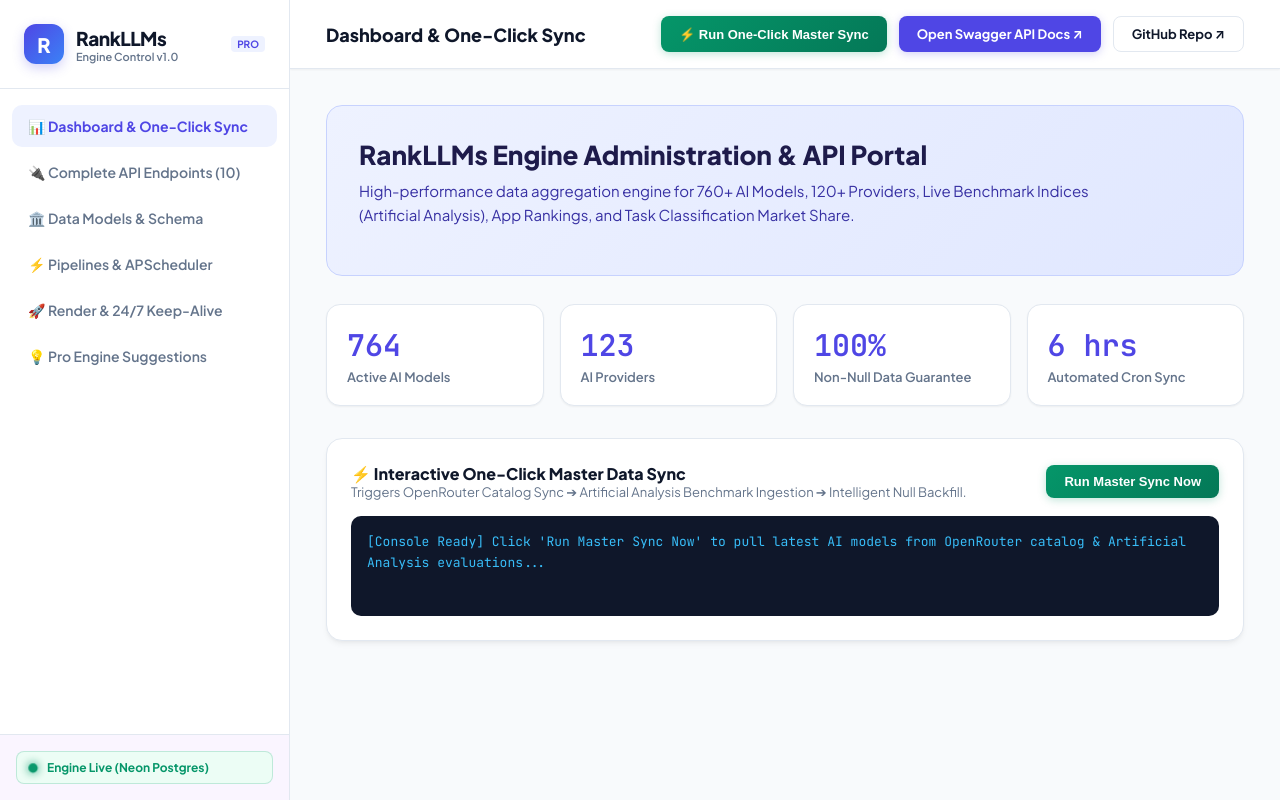
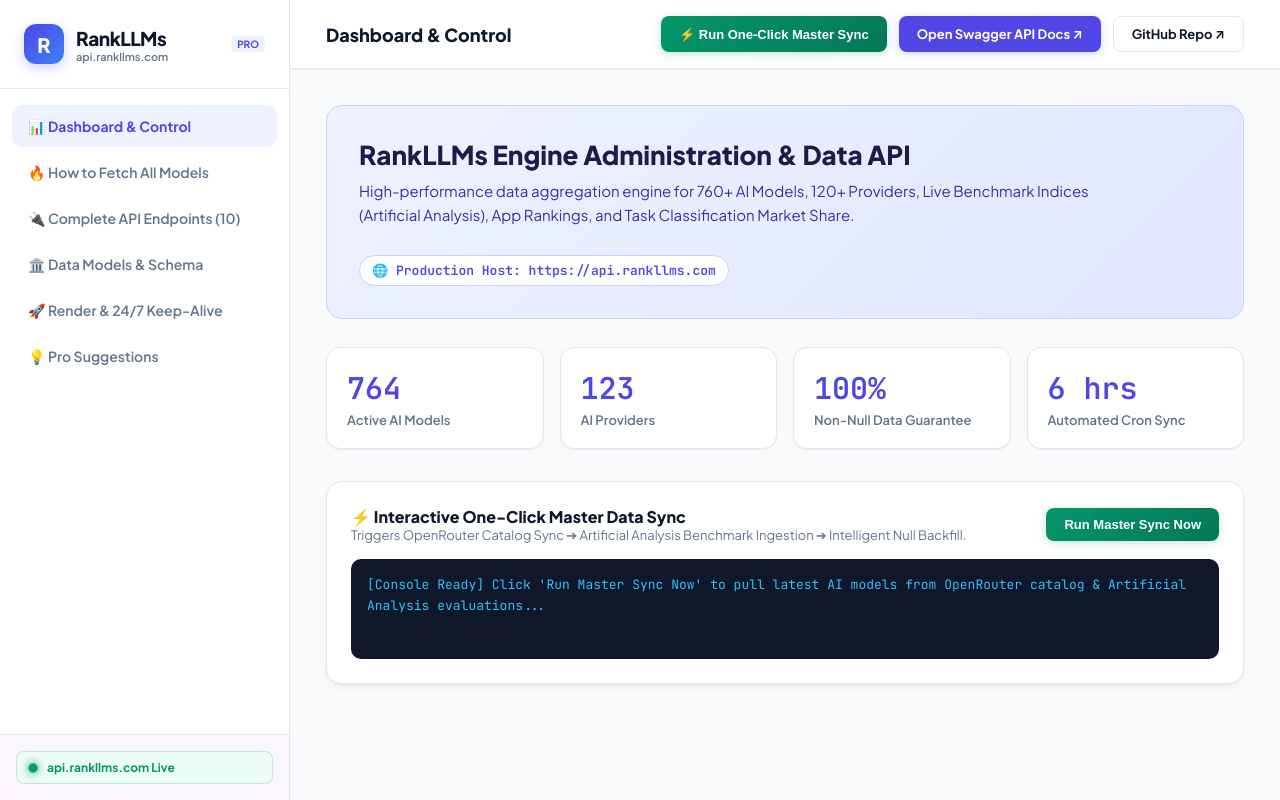
Before and after one commit to Luckyyaduvanshiofficial/rankllms-engine, a Django app: page / in a window 1280 px wide. Run offline with Django 5.2, Linux system fonts and the light colour scheme.

Commit message:
Allow limit=1000 for fetching all models, remove dataset export suggestion, and update api.rankllms.com domain references

```diff
--- a/llms/api.py
+++ b/llms/api.py
@@ -157,8 +157,9 @@
     min_context: Optional[int] = None
     max_prompt_price_1m: Optional[float] = None
     ordering: Optional[str] = "-intelligence_index"
-    limit: int = Field(50, ge=1, le=200)
+    limit: int = Field(50, ge=1, le=1000)
     offset: int = Field(0, ge=0)
+
 
 
 # API Endpoints
--- a/llms/templates/docs_portal.html
+++ b/llms/templates/docs_portal.html
@@ -16,18 +16,14 @@
       --border-focus: #CBD5E1;
       --text-main: #0F172A;
       --text-muted: #64748B;
-      --text-light: #94A3B8;
       --accent-indigo: #4F46E5;
       --accent-indigo-light: #EEF2FF;
       --accent-emerald: #059669;
       --accent-emerald-light: #ECFDF5;
-      --accent-sky: #0284C7;
-      --accent-amber: #D97706;
       --badge-get: #059669;
       --badge-post: #2563EB;
       --shadow-sm: 0 1px 2px 0 rgba(0, 0, 0, 0.05);
       --shadow-md: 0 4px 6px -1px rgba(0, 0, 0, 0.05), 0 2px 4px -2px rgba(0, 0, 0, 0.05);
-      --shadow-lg: 0 10px 15px -3px rgba(0, 0, 0, 0.05), 0 4px 6px -4px rgba(0, 0, 0, 0.05);
       --font-sans: 'Plus Jakarta Sans', -apple-system, BlinkMacSystemFont, sans-serif;
       --font-mono: 'JetBrains Mono', monospace;
     }
@@ -214,7 +210,6 @@
       color: var(--text-main);
       border: 1px solid var(--border-color);
     }
-    .btn-gh:hover { background: var(--bg-body); }
 
     .content-area {
       padding: 36px;
@@ -234,11 +229,25 @@
       border-radius: 16px;
       padding: 32px;
       margin-bottom: 28px;
-      position: relative;
-      overflow: hidden;
     }
     .hero-banner h1 { font-size: 26px; font-weight: 800; color: #1E1B4B; margin-bottom: 8px; }
     .hero-banner p { color: #3730A3; font-size: 15px; line-height: 1.6; max-width: 780px; }
+
+    /* Domain Pill */
+    .domain-badge {
+      display: inline-flex;
+      align-items: center;
+      gap: 8px;
+      padding: 6px 12px;
+      background: #FFF;
+      border: 1px solid #C7D2FE;
+      border-radius: 20px;
+      font-family: var(--font-mono);
+      font-size: 13px;
+      font-weight: 700;
+      color: var(--accent-indigo);
+      margin-top: 12px;
+    }
 
     /* Stats Grid */
     .stats-grid {
@@ -330,10 +339,7 @@
       color: #E2E8F0;
       overflow-x: auto;
       margin-top: 10px;
-      position: relative;
     }
-    .code-keyword { color: #F472B6; }
-    .code-string { color: #34D399; }
 
     .btn-test {
       margin-top: 12px;
@@ -357,7 +363,7 @@
       font-size: 12px;
       border-radius: 8px;
       display: none;
-      max-height: 200px;
+      max-height: 250px;
       overflow-y: auto;
     }
 
@@ -400,14 +406,17 @@
       <div class="brand-icon">R</div>
       <div>
         <div class="brand-text">RankLLMs</div>
-        <div style="font-size:11px; color:var(--text-muted); font-weight:600;">Engine Control v1.0</div>
+        <div style="font-size:11px; color:var(--text-muted); font-weight:600;">api.rankllms.com</div>
       </div>
       <span class="brand-tag">PRO</span>
     </div>
 
     <nav class="nav-tabs">
       <button class="nav-btn active" onclick="switchTab(this, 'overview')">
-        📊 Dashboard & One-Click Sync
+        📊 Dashboard & Control
+      </button>
+      <button class="nav-btn" onclick="switchTab(this, 'fetch-all')">
+        🔥 How to Fetch All Models
       </button>
       <button class="nav-btn" onclick="switchTab(this, 'all-routes')">
         🔌 Complete API Endpoints (10)
@@ -415,21 +424,18 @@
       <button class="nav-btn" onclick="switchTab(this, 'architecture')">
         🏛️ Data Models & Schema
       </button>
-      <button class="nav-btn" onclick="switchTab(this, 'pipelines')">
-        ⚡ Pipelines & APScheduler
-      </button>
       <button class="nav-btn" onclick="switchTab(this, 'deployment')">
         🚀 Render & 24/7 Keep-Alive
       </button>
       <button class="nav-btn" onclick="switchTab(this, 'suggestions')">
-        💡 Pro Engine Suggestions
+        💡 Pro Suggestions
       </button>
     </nav>
 
     <div class="sidebar-footer">
       <div class="status-pill">
         <div class="pulse-dot"></div>
-        Engine Live (Neon Postgres)
+        api.rankllms.com Live
       </div>
     </div>
   </aside>
@@ -437,7 +443,7 @@
   <!-- Main Area -->
   <main>
     <header>
-      <div class="header-title" id="page-title">Dashboard & One-Click Sync</div>
+      <div class="header-title" id="page-title">Dashboard & Control</div>
       <div class="quick-links">
         <button class="btn-action btn-sync" id="top-sync-btn" onclick="triggerMasterSync()">
           ⚡ Run One-Click Master Sync
@@ -449,11 +455,12 @@
 
     <div class="content-area">
 
-      <!-- TAB 1: DASHBOARD & ONE-CLICK SYNC -->
+      <!-- TAB 1: DASHBOARD & CONTROL -->
       <section id="tab-overview" class="tab-content active">
         <div class="hero-banner">
-          <h1>RankLLMs Engine Administration & API Portal</h1>
+          <h1>RankLLMs Engine Administration & Data API</h1>
           <p>High-performance data aggregation engine for 760+ AI Models, 120+ Providers, Live Benchmark Indices (Artificial Analysis), App Rankings, and Task Classification Market Share.</p>
+          <div class="domain-badge">🌐 Production Host: https://api.rankllms.com</div>
         </div>
 
         <!-- Stat Counters -->
@@ -493,21 +500,58 @@
         </div>
       </section>
 
-      <!-- TAB 2: COMPLETE API ROUTES -->
+      <!-- TAB 2: HOW TO FETCH ALL MODELS VIA API -->
+      <section id="tab-fetch-all" class="tab-content">
+        <h2>🔥 How to Fetch All Models via API</h2>
+        <p>You can query all 760+ AI models from <code>https://api.rankllms.com/api/v1/models</code> in a single API call by specifying <code>limit=1000</code>.</p>
+
+        <h3>1. Using cURL (Terminal)</h3>
+        <div class="code-block">curl -X GET "https://api.rankllms.com/api/v1/models?limit=1000"</div>
+
+        <h3>2. Using JavaScript (Next.js / React / Node.js)</h3>
+        <div class="code-block">
+async function fetchAllModels() {
+  const response = await fetch('https://api.rankllms.com/api/v1/models?limit=1000');
+  const models = await response.json();
+  console.log(`Fetched ${models.length} AI models from api.rankllms.com!`);
+  return models;
+}
+        </div>
+
+        <h3>3. Using Python (requests)</h3>
+        <div class="code-block">
+import requests
+
+url = "https://api.rankllms.com/api/v1/models"
+params = {"limit": 1000}
+
+response = requests.get(url, params=params)
+models = response.json()
+
+print(f"Total Models Received: {len(models)}")
+for m in models[:5]:
+    print(f"- {m['name']} ({m['provider']['name']}): Intel Index {m['benchmark']['intelligence_index']}")
+        </div>
+
+        <h3>4. Live API Test (Fetch All 764 Models Right Now)</h3>
+        <button class="btn-test" onclick="testEndpoint('/api/v1/models?limit=1000', 'res-fetch-all')">Fetch All Models Live ➔</button>
+        <div class="test-result-box" id="res-fetch-all"></div>
+      </section>
+
+      <!-- TAB 3: COMPLETE API ROUTES -->
       <section id="tab-all-routes" class="tab-content">
         <h2>Complete REST API Catalog (All Endpoints)</h2>
-        <p>All endpoints are documented below. You can test live API responses directly using the <strong>Try Endpoint</strong> button.</p>
 
         <!-- Route 1: GET /ping -->
         <div class="endpoint-card">
           <div class="endpoint-header">
             <span class="method-badge method-get">GET</span>
             <span class="endpoint-path">/ping</span>
-            <span class="endpoint-desc">Render & Uptime Keep-Alive Ping</span>
+            <span class="endpoint-desc">Render Keep-Alive Ping</span>
           </div>
           <div class="endpoint-body">
-            <p>Ultra-fast 1ms ping endpoint used by UptimeRobot, Cron-Job.org, or Render to keep instance awake 24/7.</p>
-            <div class="code-block">curl -X GET "http://localhost:8000/ping"</div>
+            <p>1ms ping endpoint used by UptimeRobot, Cron-Job.org, or Render to keep instance awake 24/7.</p>
+            <div class="code-block">curl -X GET "https://api.rankllms.com/ping"</div>
             <button class="btn-test" onclick="testEndpoint('/ping', 'res-ping')">Try Endpoint Live ➔</button>
             <div class="test-result-box" id="res-ping"></div>
           </div>
@@ -522,7 +566,7 @@
           </div>
           <div class="endpoint-body">
             <p>Render load-balancer health check probe endpoint.</p>
-            <div class="code-block">curl -X GET "http://localhost:8000/healthz"</div>
+            <div class="code-block">curl -X GET "https://api.rankllms.com/healthz"</div>
             <button class="btn-test" onclick="testEndpoint('/healthz', 'res-healthz')">Try Endpoint Live ➔</button>
             <div class="test-result-box" id="res-healthz"></div>
           </div>
@@ -536,8 +580,8 @@
             <span class="endpoint-desc">Root System Health Status</span>
           </div>
           <div class="endpoint-body">
-            <p>Returns health status and render keep-alive verification payload.</p>
-            <div class="code-block">curl -X GET "http://localhost:8000/health"</div>
+            <p>Returns health status and render keep-alive payload.</p>
+            <div class="code-block">curl -X GET "https://api.rankllms.com/health"</div>
             <button class="btn-test" onclick="testEndpoint('/health', 'res-health')">Try Endpoint Live ➔</button>
             <div class="test-result-box" id="res-health"></div>
           </div>
@@ -552,7 +596,7 @@
           </div>
           <div class="endpoint-body">
             <p>Checks Neon PostgreSQL connection status and returns active record counts.</p>
-            <div class="code-block">curl -X GET "http://localhost:8000/api/v1/health"</div>
+            <div class="code-block">curl -X GET "https://api.rankllms.com/api/v1/health"</div>
             <button class="btn-test" onclick="testEndpoint('/api/v1/health', 'res-v1-health')">Try Endpoint Live ➔</button>
             <div class="test-result-box" id="res-v1-health"></div>
           </div>
@@ -567,7 +611,7 @@
           </div>
           <div class="endpoint-body">
             <p>Returns all 123 AI providers (OpenAI, Anthropic, Google, DeepSeek, Meta, Qwen, etc.).</p>
-            <div class="code-block">curl -X GET "http://localhost:8000/api/v1/providers"</div>
+            <div class="code-block">curl -X GET "https://api.rankllms.com/api/v1/providers"</div>
             <button class="btn-test" onclick="testEndpoint('/api/v1/providers', 'res-providers')">Try Endpoint Live ➔</button>
             <div class="test-result-box" id="res-providers"></div>
           </div>
@@ -581,8 +625,8 @@
             <span class="endpoint-desc">Search, Filter & Paginate Models</span>
           </div>
           <div class="endpoint-body">
-            <p>Filters: <code>search</code>, <code>category</code> (llm, image, video, audio), <code>provider</code>, <code>is_free</code>, <code>is_open_weight</code>, <code>ordering</code>, <code>limit</code>, <code>offset</code>.</p>
-            <div class="code-block">curl -X GET "http://localhost:8000/api/v1/models?category=llm&is_open_weight=true&limit=5"</div>
+            <p>Filters: <code>search</code>, <code>category</code> (llm, image, video, audio), <code>provider</code>, <code>is_free</code>, <code>is_open_weight</code>, <code>ordering</code>, <code>limit</code> (up to 1000), <code>offset</code>.</p>
+            <div class="code-block">curl -X GET "https://api.rankllms.com/api/v1/models?limit=1000"</div>
             <button class="btn-test" onclick="testEndpoint('/api/v1/models?category=llm&limit=5', 'res-models')">Try Endpoint Live ➔</button>
             <div class="test-result-box" id="res-models"></div>
           </div>
@@ -597,7 +641,7 @@
           </div>
           <div class="endpoint-body">
             <p>Retrieves single model detail by OpenRouter ID (e.g. <code>anthropic/claude-3.5-sonnet</code>), slug, or DB ID.</p>
-            <div class="code-block">curl -X GET "http://localhost:8000/api/v1/models/anthropic/claude-3.5-sonnet"</div>
+            <div class="code-block">curl -X GET "https://api.rankllms.com/api/v1/models/anthropic/claude-3.5-sonnet"</div>
             <button class="btn-test" onclick="testEndpoint('/api/v1/models/anthropic/claude-3.5-sonnet', 'res-model-detail')">Try Endpoint Live ➔</button>
             <div class="test-result-box" id="res-model-detail"></div>
           </div>
@@ -612,7 +656,7 @@
           </div>
           <div class="endpoint-body">
             <p>Filters: <code>sort_by</code> (<code>intelligence</code>, <code>coding</code>, <code>speed</code>, <code>price</code>), <code>category</code> (<code>all</code>, <code>open-llm</code>, <code>free</code>, <code>weekly-top-10</code>).</p>
-            <div class="code-block">curl -X GET "http://localhost:8000/api/v1/leaderboard?sort_by=coding&category=all"</div>
+            <div class="code-block">curl -X GET "https://api.rankllms.com/api/v1/leaderboard?sort_by=coding&category=all"</div>
             <button class="btn-test" onclick="testEndpoint('/api/v1/leaderboard?sort_by=coding&limit=5', 'res-leaderboard')">Try Endpoint Live ➔</button>
             <div class="test-result-box" id="res-leaderboard"></div>
           </div>
@@ -627,7 +671,7 @@
           </div>
           <div class="endpoint-body">
             <p>Side-by-side comparison between <code>model_a</code> and <code>model_b</code> (specs, prices, coding index, TPS).</p>
-            <div class="code-block">curl -X GET "http://localhost:8000/api/v1/compare?model_a=anthropic/claude-3.5-sonnet&model_b=deepseek/deepseek-r1"</div>
+            <div class="code-block">curl -X GET "https://api.rankllms.com/api/v1/compare?model_a=anthropic/claude-3.5-sonnet&model_b=deepseek/deepseek-r1"</div>
             <button class="btn-test" onclick="testEndpoint('/api/v1/compare?model_a=anthropic/claude-3.5-sonnet&model_b=deepseek/deepseek-r1', 'res-compare')">Try Endpoint Live ➔</button>
             <div class="test-result-box" id="res-compare"></div>
           </div>
@@ -642,12 +686,12 @@
           </div>
           <div class="endpoint-body">
             <p>Triggers complete OpenRouter catalog + Artificial Analysis + Null Backfill ingestion pipeline.</p>
-            <div class="code-block">curl -X POST "http://localhost:8000/api/v1/sync"</div>
+            <div class="code-block">curl -X POST "https://api.rankllms.com/api/v1/sync"</div>
           </div>
         </div>
       </section>
 
-      <!-- TAB 3: ARCHITECTURE & SCHEMA -->
+      <!-- TAB 4: ARCHITECTURE & SCHEMA -->
       <section id="tab-architecture" class="tab-content">
         <h2>Data Models & Entity Relationships</h2>
         <p>RankLLMs Engine organizes AI entities into 6 core PostgreSQL models:</p>
@@ -661,16 +705,10 @@
         </ul>
       </section>
 
-      <!-- TAB 4: PIPELINES -->
-      <section id="tab-pipelines" class="tab-content">
-        <h2>Data Pipelines & APScheduler</h2>
-        <p>The engine executes `run_master_sync()` periodically every 6 hours using APScheduler in background process.</p>
-      </section>
-
       <!-- TAB 5: DEPLOYMENT -->
       <section id="tab-deployment" class="tab-content">
         <h2>Render Deployment & 24/7 Keep-Alive</h2>
-        <p>To prevent Render free tier sleeping after 15 minutes of inactivity, set an uptime pinger to hit <code>/ping</code> or <code>/health</code> every 5 minutes on UptimeRobot or Cron-Job.org.</p>
+        <p>To prevent Render free tier sleeping after 15 minutes of inactivity, set an uptime pinger to hit <code>https://api.rankllms.com/ping</code> or <code>/health</code> every 5 minutes on UptimeRobot or Cron-Job.org.</p>
       </section>
 
       <!-- TAB 6: PRO SUGGESTIONS -->
@@ -688,23 +726,15 @@
         <div class="suggestion-card">
           <div class="sug-icon">🔑</div>
           <div>
-            <div class="sug-title">2. API Keys & Rate Limiting (API Monetization)</div>
-            <div class="sug-text">Add API key authentication (`X-API-Key`) with tiered rate-limiting (e.g. Free Tier: 60 req/min, Pro Tier: 1000 req/min) if you plan to offer RankLLMs Data API to third-party developers.</div>
-          </div>
-        </div>
-
-        <div class="suggestion-card">
-          <div class="sug-icon">📊</div>
-          <div>
-            <div class="sug-title">3. Export Leaderboard to CSV / JSON</div>
-            <div class="sug-text">Add an <code>/api/v1/export?format=csv</code> endpoint so developers and researchers can download the entire benchmark matrix as a CSV spreadsheet.</div>
+            <div class="sug-title">2. API Keys & Rate Limiting (API Security & Access Control)</div>
+            <div class="sug-text">Add API key authentication (`X-API-Key`) with tiered rate-limiting (e.g. Free Tier: 60 req/min, Pro Tier: 1000 req/min) to control developer access to <code>api.rankllms.com</code>.</div>
           </div>
         </div>
 
         <div class="suggestion-card">
           <div class="sug-icon">🔔</div>
           <div>
-            <div class="sug-title">4. Discord / Webhook Alerts on New Model Releases</div>
+            <div class="sug-title">3. Discord / Webhook Alerts on New Model Releases</div>
             <div class="sug-text">Whenever <code>sync_all</code> detects a brand-new model (e.g. Claude 4, GPT-5, DeepSeek R2), send an automated Discord or Slack webhook notification.</div>
           </div>
         </div>
```
